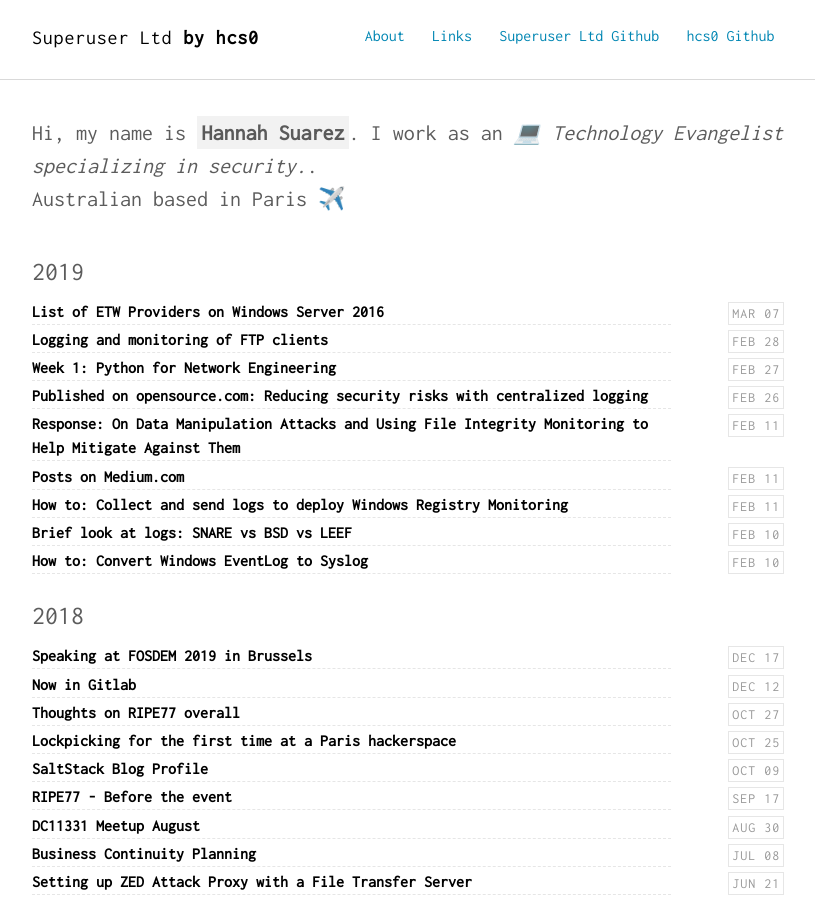
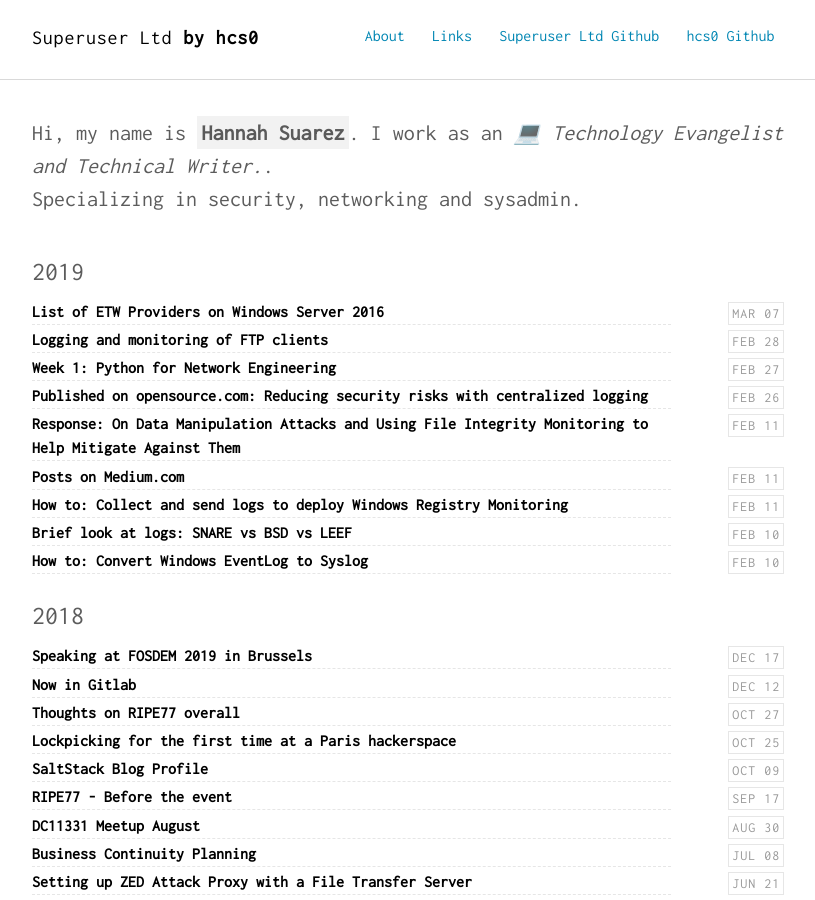
Before and after one commit to hcs0/hannahsuarez.github.io, a Jekyll site: the page built from index.html, in a window 1280 px wide and 900 px high. Shown: the whole window, without its empty margins (232-1047 px from the left). Built offline with Jekyll 4.4.1, drawn with Linux system fonts in a browser that asks for light colours; nearby versions of some CDN libraries.

Commit message:
Update location

```diff
--- a/_config.yml
+++ b/_config.yml
@@ -29,8 +29,8 @@ sass:
 # Author settings
 author:
   name     : "Hannah Suarez"
-  job      : "💻 Technology Evangelist specializing in security."
-  bio      : "Australian based in Paris ✈️"
+  job      : "💻 Technology Evangelist and Technical Writer."
+  bio      : "Specializing in security, networking and sysadmin."
   thumb    : /images/hannahsuarez.jpg
   url      : http://superuser-ltd.github.io
   github   : http://github.com/hcs0
```
Also changed, not shown: about.md (+1 -2 lines).
